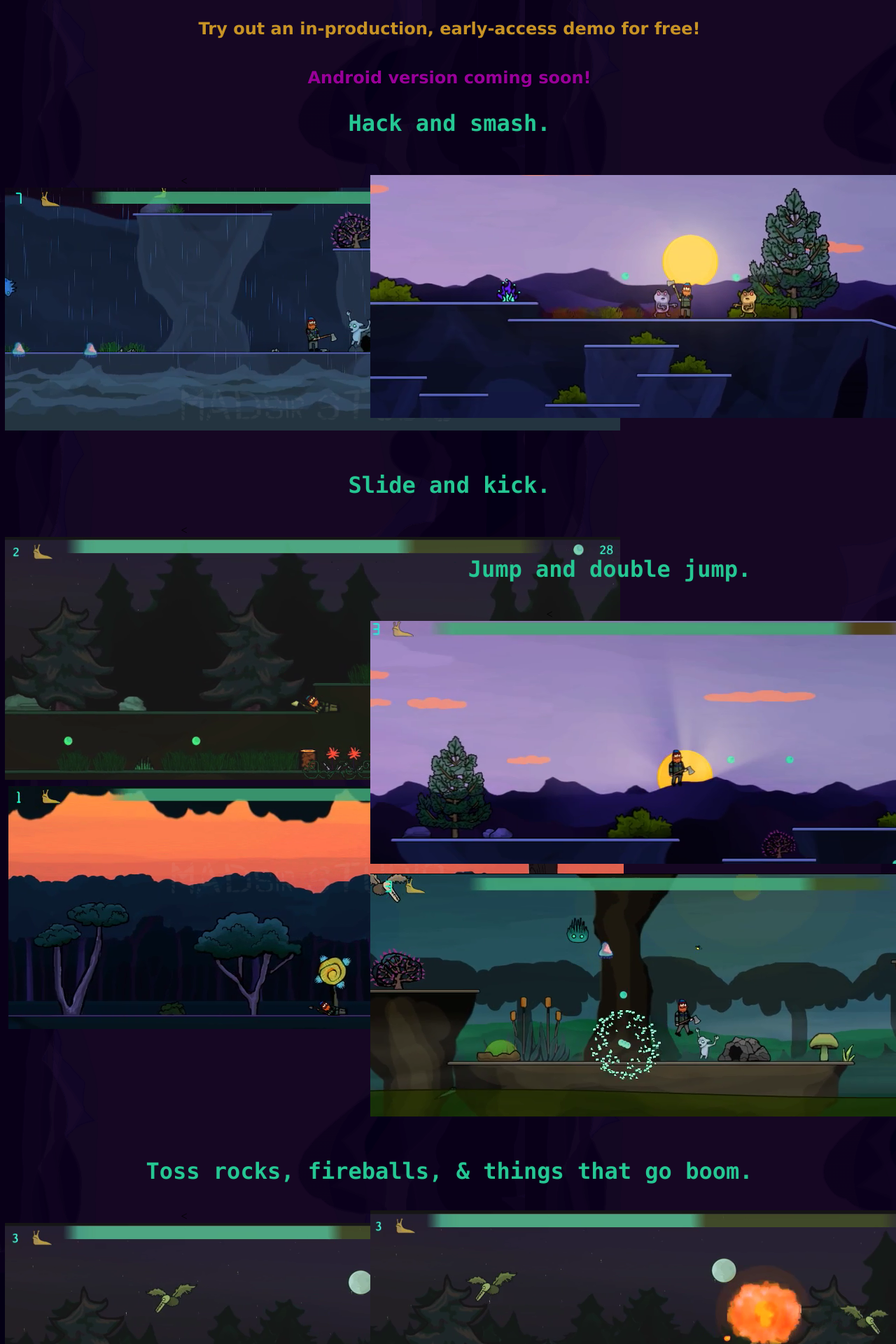
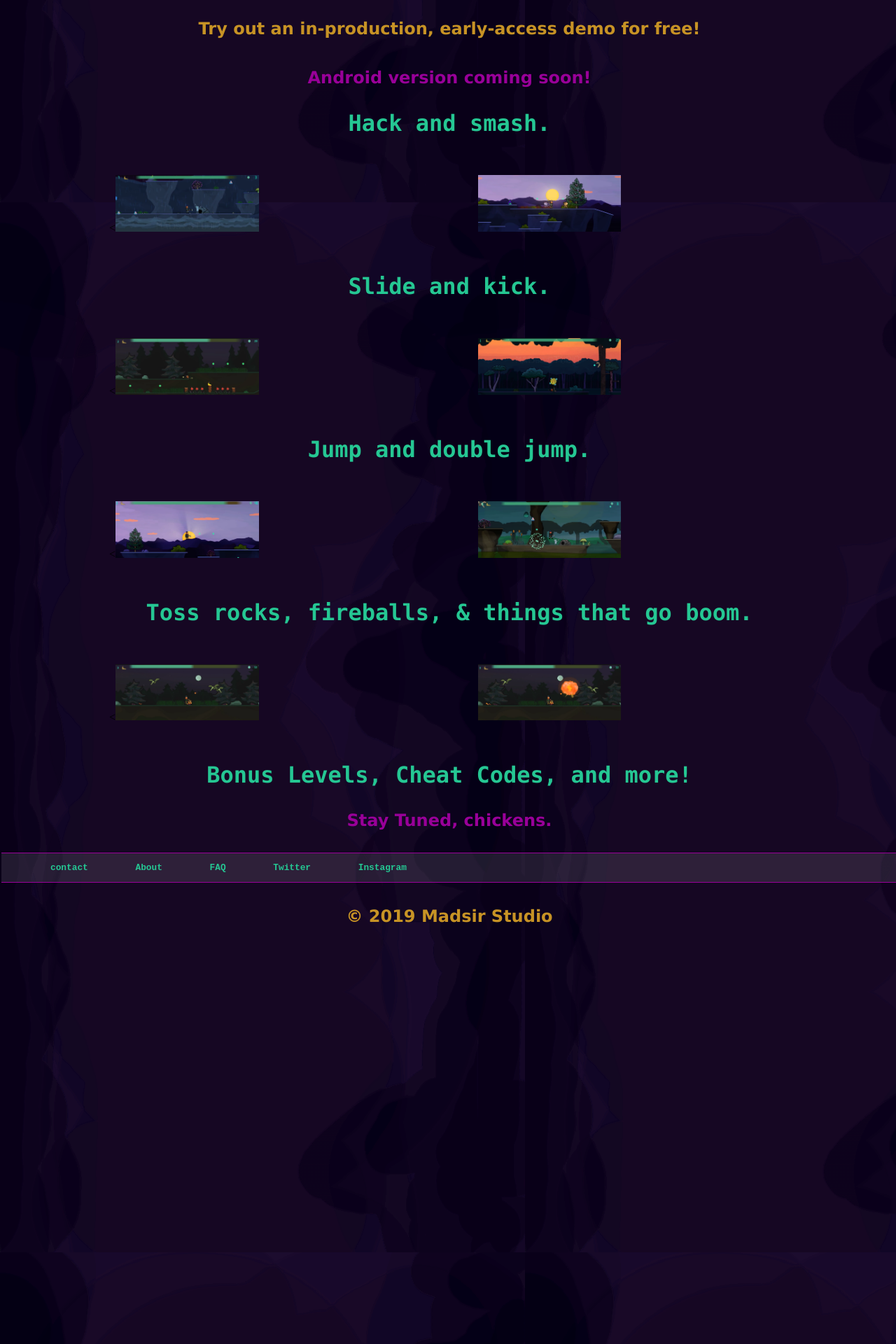
Before and after one commit to Madsir/madsirstudio.github.io, a Jekyll site: the page built from RemoteAgentGame/index.html, in a window 1280 px wide. Shown: the part 1211-3131 px from the top of the page at 70% size. Built offline with Jekyll 4.4.1, drawn with Linux system fonts in a browser that asks for light colours.

Commit message:
Update index.html

```diff
--- a/RemoteAgentGame/index.html
+++ b/RemoteAgentGame/index.html
@@ -23,40 +23,40 @@ through harsh environments and fearsome creatures to make it back to headquarter
 		  <br>
 <div class="row">
   <div class="column">
-    <<img src="/Assets/hackAndSlash.png">
+    <<img src="/Assets/hackAndSlash.png" alt="" style="width:40%">
   </div>
   <div class="column">
-    <img src="/Assets/goodMorning.png">
+    <img src="/Assets/goodMorning.png" alt="" style="width:40%">
   </div>
 </div>
 				  <br>
-			<h3>Slide and kick.</h3>
+			<h3>Slide and kick.</h3><br>
 <div class="row">
   <div class="column">
-    <<img src="/Assets/slideForSlug.png"
+    <<img src="/Assets/slideForSlug.png" alt="" style="width:40%">
   </div>
   <div class="column">
-    <img src="/Assets/slideAndKick.png">
+    <img src="/Assets/slideAndKick.png" alt="" style="width:40%">
   </div>
 </div>
 		  <br>
-        <h3>Jump and double jump.</h3>
+        <h3>Jump and double jump.</h3><br>
 <div class="row">
   <div class="column">
-    <<img src="/Assets/jumper.png">
+    <<img src="/Assets/jumper.png" alt="" style="width:40%">
   </div>
   <div class="column">
-    <img src="/Assets/RoosSwamp.png">
+    <img src="/Assets/RoosSwamp.png" alt="" style="width:40%">
   </div>
 </div>
 		  <br>
-        <h3>Toss rocks, fireballs, & things that go boom.</h3>
+        <h3>Toss rocks, fireballs, & things that go boom.</h3><br>
 <div class="row">
   <div class="column">
-    <<img src="/Assets/throw1.png">
+    <<img src="/Assets/throw1.png" alt="" style="width:40%">
   </div>
   <div class="column">
-    <img src="/Assets/throw2.png">
+    <img src="/Assets/throw2.png" alt="" style="width:40%">
   </div>
 </div>
 
```
